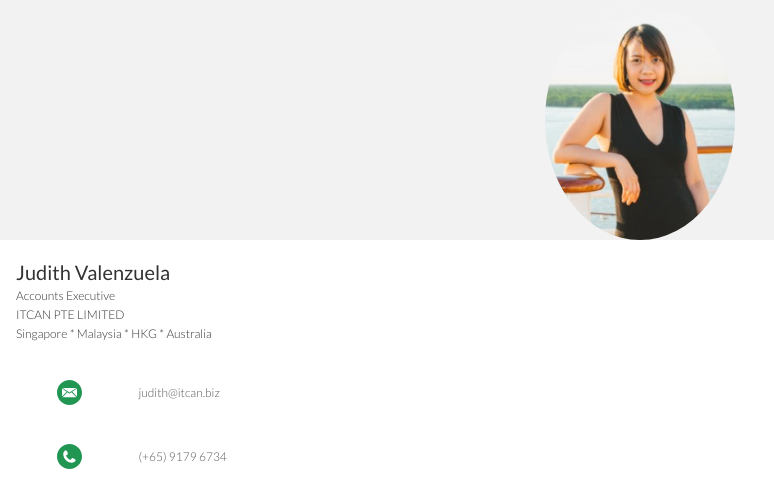
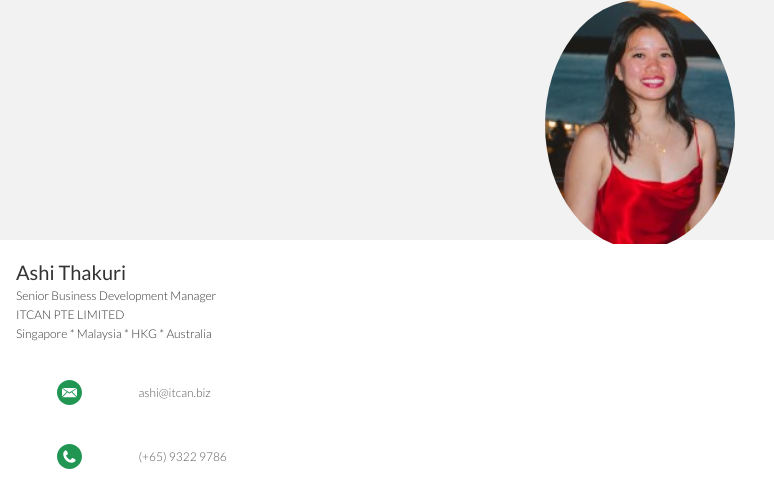
Before and after one commit to ITCANNAMECARD/ASHI, a plain HTML site: page index.html in a window 1280 px wide. Shown: the top 501 px of the page, 0-774 px from the left. Drawn offline with Linux system fonts and the light colour scheme; a web font is replaced by a local one.

Commit message:
Update index.html

```diff
--- a/index.html
+++ b/index.html
@@ -14,7 +14,7 @@
 			<div class="row">
 				<div class="col"></div>
 				<div class="col is-5">
-					<img class="profile-pic" src="JUDITH VALENZUELA.jpg" alt="Profile Picture">
+					<img class="profile-pic" src="ASHI THAKURI.jpg" alt="Profile Picture">
 				</div>
 				<div class="col"></div>
 			</div>
@@ -25,8 +25,8 @@
 		<div class="container">
 			<div class="row name-title-company">
 				<div class="col is-6">
-					<p class="text-name">Judith Valenzuela</p>
-					<p class="text-title-company">Accounts Executive</p>
+					<p class="text-name">Ashi Thakuri</p>
+					<p class="text-title-company">Senior Business Development Manager</p>
 					<p class="text-title-company">ITCAN PTE LIMITED</p>
 					<p class="text-title-company">Singapore	*	Malaysia	*	HKG	*	Australia
 				</div>
@@ -38,14 +38,14 @@
 	</section>
 
 	<section class="bg-color-white secondary-info">
-		<a href="mailto:judith@itcan.biz">
+		<a href="mailto:ashi@itcan.biz">
 			<div class="container">
 				<div class="row detail">
 					<div class="col">
 						<img src="assets/icon-email.svg" alt="Email Icon"">
 					</div>
 					<div class="col is-8">
-						<p class="text-detail">judith@itcan.biz</p>
+						<p class="text-detail">ashi@itcan.biz</p>
 					</div>
 					<div class="col">
 						<img src="assets/right-arrow.svg" alt="Right Arrow" height="50%" width="40%">
@@ -56,14 +56,14 @@
 	</section>
 
 	<section class="bg-color-white secondary-info">
-		<a href="tel:+6591796734">
+		<a href="tel:+6593229786">
 			<div class="container">
 				<div class="row detail">
 					<div class="col">
 						<img src="assets/icon-phone.svg" alt="Phone Icon"">
 					</div>
 					<div class="col is-8">
-						<p class="text-detail">(+65) 9179 6734</p>
+						<p class="text-detail">(+65) 9322 9786</p>
 					</div>
 					<div class="col">
 						<img src="assets/right-arrow.svg" alt="Right Arrow" height="50%" width="40%">
```
